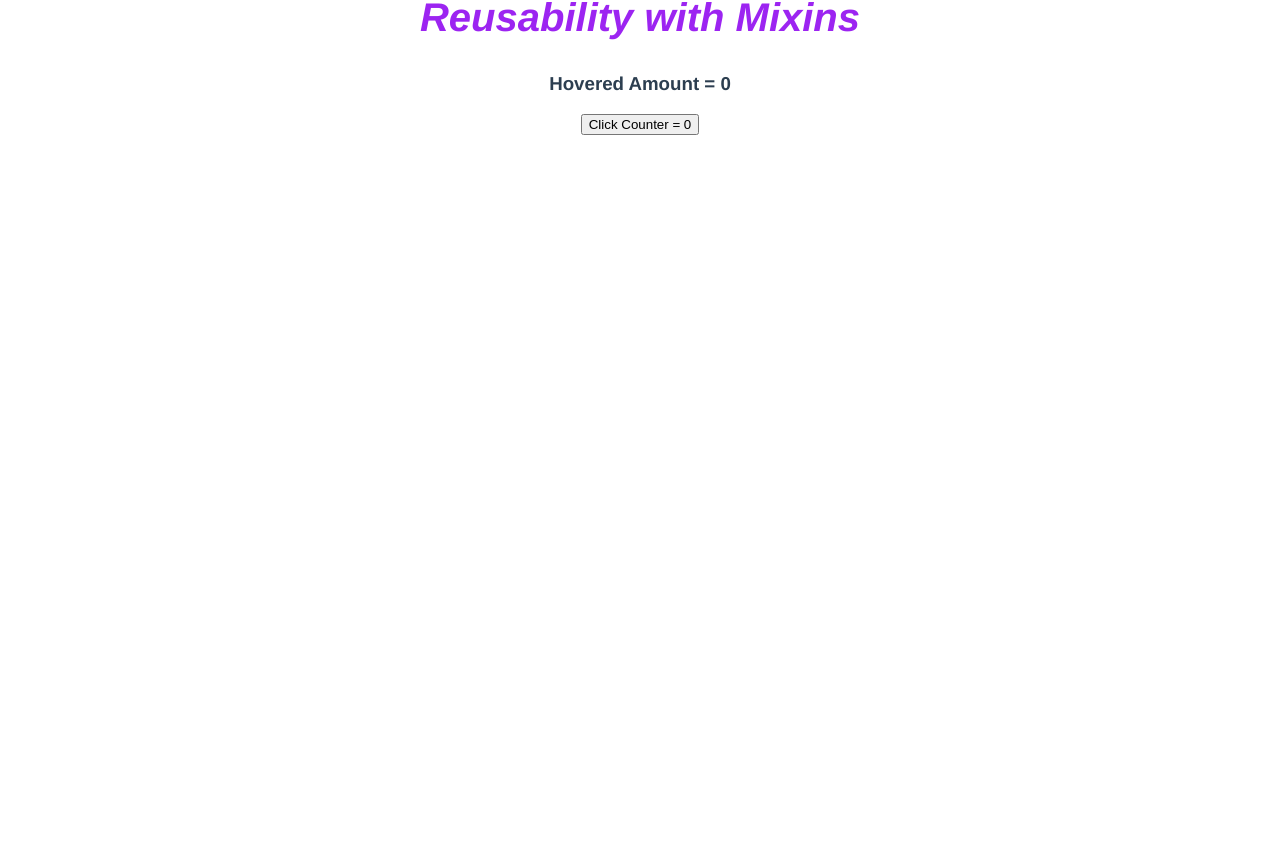
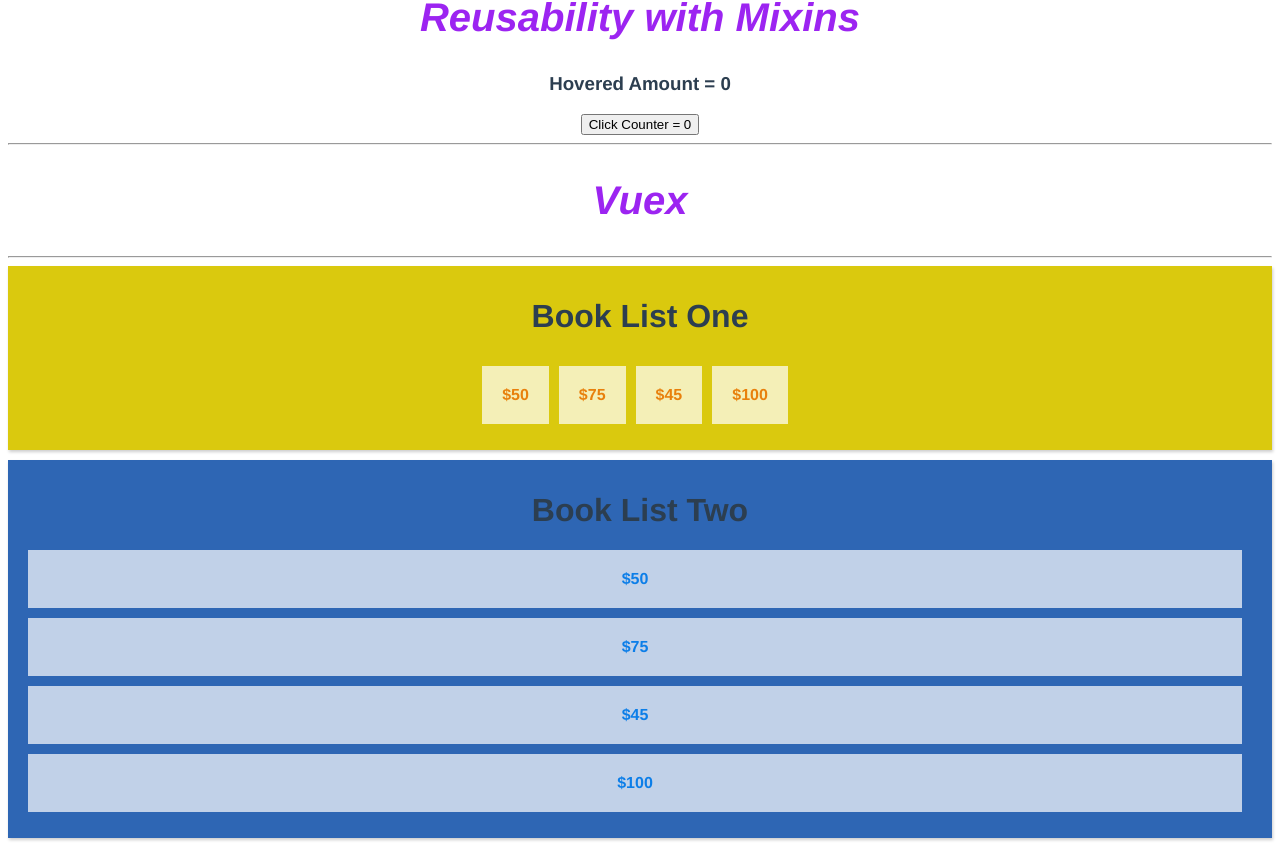
Before and after one commit to Samiul-Ahmed-96/vue-js-explore, a Vue app: page / in a window 1280 px wide. Shown: the part 7379-8247 px from the top of the page. Before the commit the page ends 7522 px from the top, so only its background shows below. Built offline with nearby package versions, Linux system fonts and the light colour scheme.

Commit message:
Added Vuex

```diff
--- a/package.json
+++ b/package.json
@@ -10,7 +10,8 @@
   "dependencies": {
     "core-js": "^3.8.3",
     "vue": "^3.2.13",
-    "vue-axios": "^3.4.1"
+    "vue-axios": "^3.4.1",
+    "vuex": "^4.0.2"
   },
   "devDependencies": {
     "@babel/core": "^7.12.16",
--- a/src/App.vue
+++ b/src/App.vue
@@ -43,6 +43,9 @@
 
   <HoverCounter/>
   <ClickCounter/>
+  <hr><h2>Vuex</h2><hr>
+  <BookListOne :book="books"></BookListOne>
+  <BookListTwo :book="books"></BookListTwo>
 </template>
 
 <script>
@@ -58,7 +61,8 @@
 import Request from "./components/Request.vue";
 import HoverCounter from "./components/HoverCounter.vue";
 import ClickCounter from "./components/ClickCounter.vue";
-
+import BookListOne from "./components/BokkListOne.vue";
+import BookListTwo from "./components/BookListTwo.vue";
 export default {
   name: "App",
   mounted(){
@@ -76,7 +80,10 @@
     TabC,
     Request,
     HoverCounter,
-    ClickCounter
+    ClickCounter,
+    BookListOne,
+    BookListTwo
+
 
   },
 
--- /dev/null
+++ b/src/Store/store.js
@@ -0,0 +1,23 @@
+import { createStore } from 'vuex';
+
+export const store = createStore({
+    state: {
+        books: [
+            {name: "Harry Potter", price: 100},
+            {name: "Lord of The Rings", price: 150},
+            {name: "Night Circus", price: 90},
+            {name: "Lost World", price: 200}
+          ]
+    },
+    getters: {
+     saleBooks :(state)=>{
+        let saleBooks = state.books.map((book)=>{
+            return{
+               price :  book.price/2
+            }
+        })
+        return saleBooks;
+     }
+
+    }
+  })
--- /dev/null
+++ b/src/components/BokkListOne.vue
@@ -0,0 +1,48 @@
+<template>
+    <div id="book-list-one">
+        <h1>Book List One</h1>
+        <ul>
+            <li v-for="(b,id) in saleBooks" :key="id">
+                <span class="name">{{b.name}}</span>
+                <span class="price">${{b.price}}</span>
+            </li>
+        </ul>
+    </div>
+</template>
+
+<script>
+export default {
+  computed:{
+      book(){
+          return this.$store.state.books;
+      },
+      saleBooks(){
+          return this.$store.getters.saleBooks;
+      }
+
+  }
+}
+</script>
+
+<style scoped>
+    #book-list-one{
+    background: rgb(218, 201, 14);
+    box-shadow: 1px 2px 3px rgba(0,0,0,0.2);
+    margin-bottom: 10px;
+    padding: 10px 20px;
+}
+#book-list-one ul{
+    padding: 0;
+}
+#book-list-one li{
+    display: inline-block;
+    margin-right: 10px;
+    margin-top: 10px;
+    padding: 20px;
+    background: rgba(255,255,255,0.7);
+}
+.price{
+    font-weight: bold;
+    color: #E8800C;
+}
+</style>
--- /dev/null
+++ b/src/components/BookListTwo.vue
@@ -0,0 +1,49 @@
+<template>
+    <div id="book-list-two">
+        <h1>Book List Two</h1>
+        <ul>
+             <li v-for="(b,id) in saleBooks
+             " :key="id">
+                <span class="name">{{b.name}}</span>
+                <span class="price">${{b.price}}</span>
+            </li>
+        </ul>
+    </div>
+</template>
+
+<script>
+export default {
+     computed:{
+        book(){
+        return this.$store.state.books;
+      },
+      saleBooks(){
+        return  this.$store.getters.saleBooks;
+      }
+     }
+}
+</script>
+
+<style scoped>
+    #book-list-two{
+    background: rgb(46, 102, 180);
+    box-shadow: 1px 2px 3px rgba(0,0,0,0.2);
+    margin-bottom: 30px;
+    padding: 10px 20px;
+}
+#book-list-two ul{
+    padding: 0;
+    list-style-type: none;
+}
+#book-list-two li{
+    margin-right: 10px;
+    margin-top: 10px;
+    padding: 20px;
+    background: rgba(255,255,255,0.7);
+}
+.price{
+    font-weight: bold;
+    color: rgb(12, 126, 232);
+    display: block;
+}
+</style>
```
Also changed, not shown: src/main.js (+6 -1 lines), 1 other file (tests, documents, lock files or other folders).
